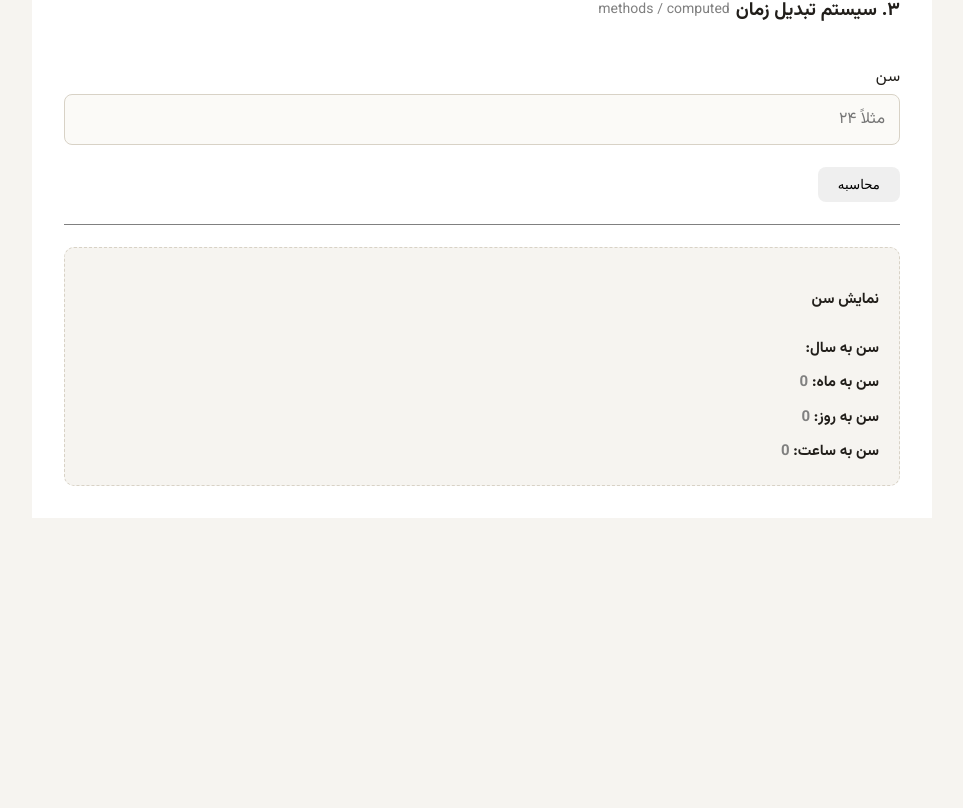
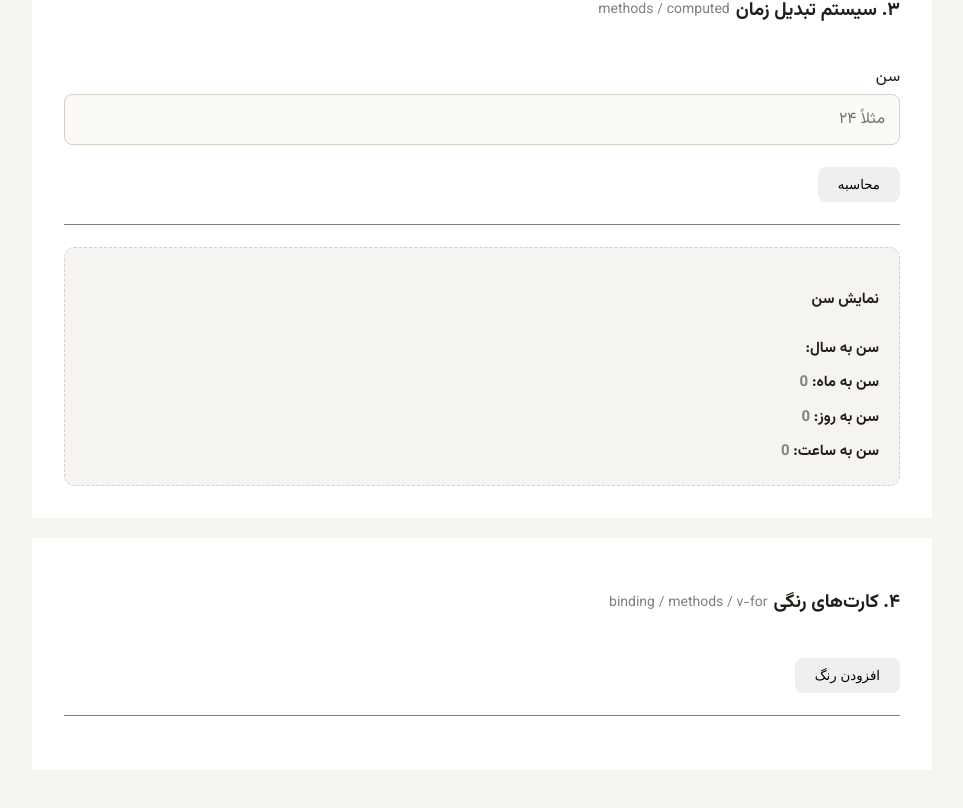
Before and after one commit to hoce1n/start-of-vue, a Vue app: page / in a window 1280 px wide. Shown: the part 1922-2730 px from the top of the page, without its empty margins (284-1247 px from the left). Before the commit the page ends 2504 px from the top, so only its background shows below. Built offline with nearby package versions, Linux system fonts and the light colour scheme.

Commit message:
working with binding, methods and v-for.

```diff
--- a/src/App.vue
+++ b/src/App.vue
@@ -8,10 +8,12 @@
     <DisplayInformation />
     <CountingSystem />
     <TimeConverter />
+    <ColorCards />
   </div>
 </template>
 
 <script>
+import ColorCards from './components/ColorCards.vue'
 import CountingSystem from './components/CountingSystem.vue'
 import DisplayInformation from './components/DisplayInformation.vue'
 import PersonalInformation from './components/PersonalInformation.vue'
@@ -30,7 +32,8 @@ export default {
     PersonalInformation,
     DisplayInformation,
     CountingSystem,
-    TimeConverter
+    TimeConverter,
+    ColorCards
   }
 }
 </script>
--- /dev/null
+++ b/src/components/ColorCards.vue
@@ -0,0 +1,92 @@
+<template>
+  <section>
+    <div class="card">
+      <div class="header">
+        <h3>۴. کارت‌های رنگی</h3>
+        <span>binding / methods / v-for</span>
+      </div>
+
+      <button @click="addColor">
+        افزودن رنگ
+      </button>
+
+      <div style="background-color: gray; height: 1px;"></div>
+
+      <div class="colors">
+        <div
+          v-for="color in colors"
+          class="color-card"
+          :style="{ backgroundColor: color }"
+        >
+          <strong>{{ color }}</strong>
+        </div>
+      </div>
+    </div>
+  </section>
+</template>
+
+<script>
+export default {
+  name: 'ColorCards',
+
+  data () {
+    return {
+      colors: []
+    }
+  },
+
+  methods: {
+    addColor () {
+      this.colors.push('red')
+    }
+  }
+}
+</script>
+
+<style scoped>
+section {
+  padding: 32px;
+  background-color: white;
+}
+
+section .card {
+  display: flex;
+  flex-direction: column;
+  gap: 22px;
+}
+
+.header {
+  display: flex;
+  align-items: center;
+  width: fit-content;
+  justify-content: space-between;
+  gap: 0 6px;
+}
+
+.header span {
+  font-size: 14px;
+  color: gray;
+}
+
+button {
+  width: fit-content;
+  padding: 10px 20px;
+  border: 0;
+  border-radius: 8px;
+  cursor: pointer;
+}
+
+.colors {
+  display: flex;
+  flex-direction: column;
+  gap: 10px;
+}
+
+.color-card {
+  min-height: 70px;
+  display: flex;
+  align-items: center;
+  justify-content: center;
+  border-radius: 10px;
+}
+</style>
```
